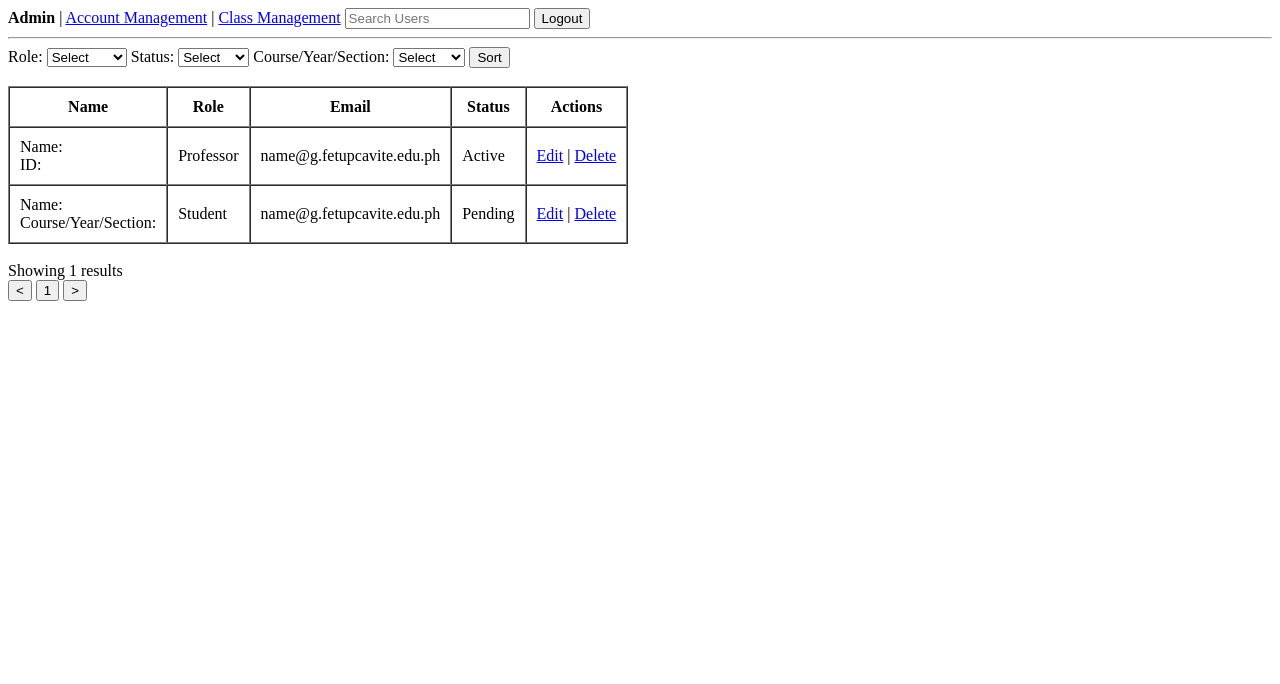
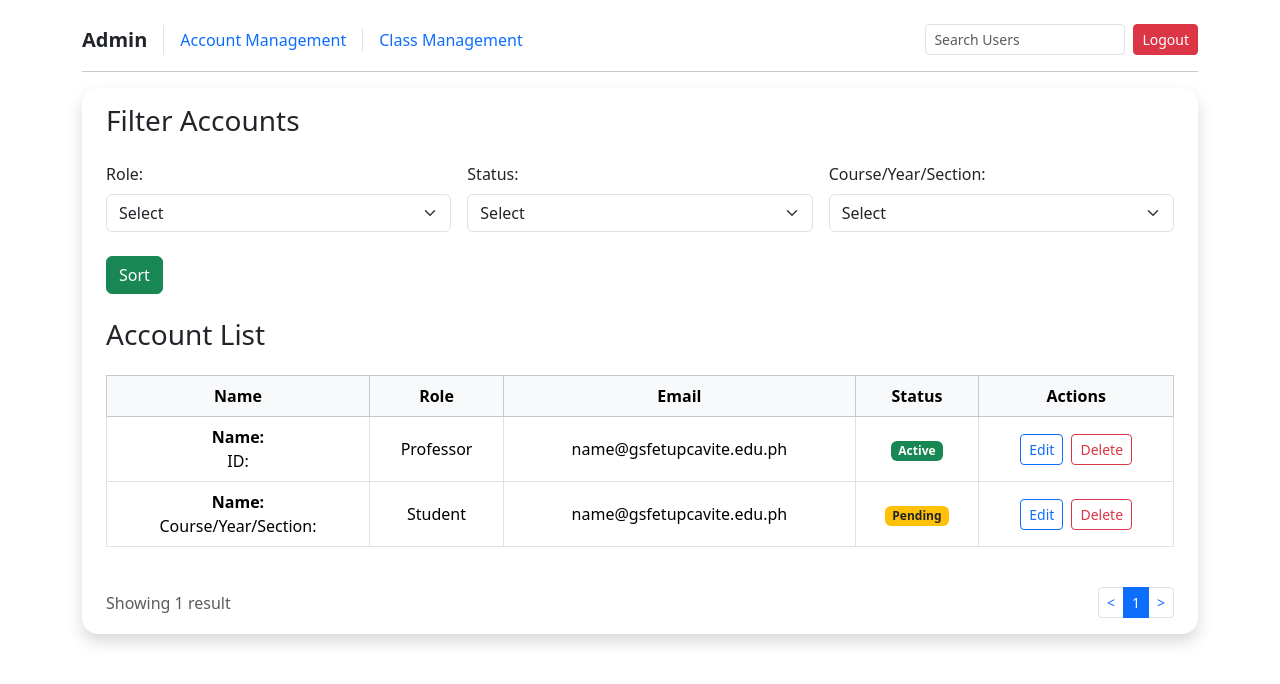
Before and after one commit to Lailebisnotavailable/PTLT---WebApp, a Django app: page /account_management in a window 1280 px wide. Shown: the top 684 px of the page. Run offline with Django 5.2, Linux system fonts and the light colour scheme.

Commit message:
button connects and basic bootstrapp

```diff
--- a/PTLT_App/templates/account_management.html
+++ b/PTLT_App/templates/account_management.html
@@ -1,52 +1,68 @@
 <!DOCTYPE html>
-<html>
+<html lang="en">
 <head>
+    <meta charset="UTF-8">
+    <meta name="viewport" content="width=device-width, initial-scale=1.0">
     <title>Account Management</title>
+    <link href="https://cdn.jsdelivr.net/npm/bootstrap@5.3.3/dist/css/bootstrap.min.css" rel="stylesheet">
+    <script src="https://cdn.jsdelivr.net/npm/bootstrap@5.3.3/dist/js/bootstrap.bundle.min.js"></script>
 </head>
 <body>
 
-    <!-- Header / Navbar -->
-    <div>
-        <span><strong>Admin</strong></span> |
-        <a href="#">Account Management</a> |
-        <a href="#">Class Management</a>
+<div class="container py-4">
 
-        <input type="text" placeholder="Search Users">
-        <button>Logout</button>
+    <!-- Top Navigation Bar -->
+    <div class="d-flex justify-content-between rounded-3 align-items-center mb-3 nav_top">
+        <div class="d-flex align-items-center nav_links">
+            <strong class="border-end pe-3 me-3 fs-5">Admin</strong>
+            <a href="http://127.0.0.1:8000/account_management" class="text-decoration-none border-end pe-3 me-3 custom-link">Account Management</a>
+            <a href="http://127.0.0.1:8000/class_management" class="text-decoration-none custom-link">Class Management</a>
+        </div>
+        <div class="d-flex align-items-center gap-2">
+            <input type="text" class="form-control form-control-sm" placeholder="Search Users" style="width: 200px;">
+            <button class="btn btn-danger btn-sm">Logout</button>
+        </div>
     </div>
 
     <hr>
 
+    <!-- Main Content Container -->
+    <div class="container py-3 bg-white shadow rounded-4 p-4">
+
         <!-- Filter Bar -->
-    <div>
-        <label for="role">Role:</label>
-        <select id="role">
+        <h3 class="mb-4">Filter Accounts</h3>
+        <div class="row g-3 mb-4">
+            <div class="col-md-4">
+                <label for="role" class="form-label">Role:</label>
+                <select id="role" class="form-select">
                     <option value="">Select</option>
                     <option value="professor">Professor</option>
                     <option value="student">Student</option>
                 </select>
-
-        <label for="status">Status:</label>
-        <select id="status">
+            </div>
+            <div class="col-md-4">
+                <label for="status" class="form-label">Status:</label>
+                <select id="status" class="form-select">
                     <option value="">Select</option>
                     <option value="active">Active</option>
                     <option value="pending">Pending</option>
                 </select>
-
-        <label for="course">Course/Year/Section:</label>
-        <select id="course">
+            </div>
+            <div class="col-md-4">
+                <label for="course" class="form-label">Course/Year/Section:</label>
+                <select id="course" class="form-select">
                     <option value="">Select</option>
                     <option value="bsit3a">BSIT 3A</option>
                 </select>
-
-        <button>Sort</button>
             </div>
-
-    <br>
+        </div>
+        <button class="btn btn-success mb-4">Sort</button>
 
         <!-- Account Table -->
-    <table border="1" cellpadding="10" cellspacing="0">
-        <thead>
+        <h3 class="mb-4">Account List</h3>
+        <div class="table-responsive">
+            <table class="table table-bordered align-middle text-center">
+                <thead class="table-light">
                     <tr>
                         <th>Name</th>
                         <th>Role</th>
@@ -58,44 +74,51 @@
                 <tbody>
                     <tr>
                         <td>
-                    Name: <br>
-                    ID:
+                            <strong>Name:</strong> <br>
+                            <span>ID:</span>
                         </td>
                         <td>Professor</td>
-                <td>name@g.fetupcavite.edu.ph</td>
-                <td>Active</td>
+                        <td>name@gsfetupcavite.edu.ph</td>
+                        <td><span class="badge bg-success">Active</span></td>
                         <td>
-                    <a href="#">Edit</a> |
-                    <a href="#">Delete</a>
+                            <a href="#" class="btn btn-sm btn-outline-primary me-1">Edit</a>
+                            <a href="#" class="btn btn-sm btn-outline-danger">Delete</a>
                         </td>
                     </tr>
                     <tr>
                         <td>
-                    Name: <br>
-                    Course/Year/Section:
+                            <strong>Name:</strong> <br>
+                            <span>Course/Year/Section:</span>
                         </td>
                         <td>Student</td>
-                <td>name@g.fetupcavite.edu.ph</td>
-                <td>Pending</td>
+                        <td>name@gsfetupcavite.edu.ph</td>
+                        <td><span class="badge bg-warning text-dark">Pending</span></td>
                         <td>
-                    <a href="#">Edit</a> |
-                    <a href="#">Delete</a>
+                            <a href="#" class="btn btn-sm btn-outline-primary me-1">Edit</a>
+                            <a href="#" class="btn btn-sm btn-outline-danger">Delete</a>
                         </td>
                     </tr>
                 </tbody>
             </table>
-
-    <br>
+        </div>
 
         <!-- Pagination and Results Info -->
+        <div class="d-flex justify-content-between align-items-center mt-4">
             <div>
-        Showing 1 results
+                <span class="text-muted">Showing 1 result</span>
+            </div>
+            <div>
+                <nav>
+                    <ul class="pagination pagination-sm mb-0">
+                        <li class="page-item"><a class="page-link" href="#">&lt;</a></li>
+                        <li class="page-item active"><a class="page-link" href="#">1</a></li>
+                        <li class="page-item"><a class="page-link" href="#">&gt;</a></li>
+                    </ul>
+                </nav>
+            </div>
         </div>
 
-    <div>
-        <button>&lt;</button>
-        <button>1</button>
-        <button>&gt;</button>
+    </div>
 </div>
 
 </body>
--- a/PTLT_App/templates/attendance_report_template.html
+++ b/PTLT_App/templates/attendance_report_template.html
@@ -111,7 +111,7 @@
 
         <!-- Footer Buttons -->
         <div class="d-flex justify-content-between mt-3">
-            <button class="btn btn-secondary">Back</button>
+            <button class="btn btn-secondary" onclick="window.location.href='http://127.0.0.1:8000/student_attendance_records';">Back</button>
             <button class="btn btn-primary">Print</button>
         </div>
     </div>
--- a/PTLT_App/templates/class_management.html
+++ b/PTLT_App/templates/class_management.html
@@ -16,8 +16,8 @@
     <div class="d-flex justify-content-between rounded-3 align-items-center mb-3 nav_top">
         <div class="d-flex align-items-center nav_links">
             <strong class="border-end pe-3 me-3 fs-5">Admin</strong>
-            <a href="#" class="text-decoration-none border-end pe-3 me-3 custom-link">Account Management</a>
-            <a href="#" class="text-decoration-none custom-link">Class Management</a>
+            <a href="http://127.0.0.1:8000/account_management" class="text-decoration-none border-end pe-3 me-3 custom-link">Account Management</a>
+            <a href="http://127.0.0.1:8000/class_management" class="text-decoration-none custom-link">Class Management</a>
         </div>
         <div class="d-flex align-items-center">
 
--- a/PTLT_App/templates/schedule.html
+++ b/PTLT_App/templates/schedule.html
@@ -8,8 +8,8 @@
     <!-- Top Navigation -->
     <div>
         <span><strong>Professor Window</strong></span> |
-        <a href="#">Student Attendance Records</a> |
-        <a href="#">Schedule</a>
+        <a href="http://127.0.0.1:8000/student_attendance_records">Student Attendance Records</a> |
+        <a href="http://127.0.0.1:8000/schedule">Schedule</a>
 
         <button style="float: right;">Logout</button>
     </div>
--- a/PTLT_App/templates/student_attendance_records.html
+++ b/PTLT_App/templates/student_attendance_records.html
@@ -22,8 +22,8 @@
     <div class="d-flex justify-content-between rounded-3 align-items-center mb-3 nav_top">
         <div class="d-flex align-items-center nav_links">
             <strong class="border-end pe-3 me-3 fs-5">Professor Window</strong>
-            <a href="#" class="text-decoration-none border-end pe-3 me-3 custom-link">Student Attendance Record</a>
-            <a href="#" class="text-decoration-none custom-link">Schedule</a>
+            <a href="http://127.0.0.1:8000/student_attendance_records" class="text-decoration-none border-end pe-3 me-3 custom-link">Student Attendance Record</a>
+            <a href="http://127.0.0.1:8000/schedule" class="text-decoration-none custom-link">Schedule</a>
         </div>
 
         <button class="btn m-2 logout_btn">Logout</button>
@@ -110,7 +110,7 @@
 
         <!-- Document Plotter -->
         <div class="text-end mt-4">
-            <button class="btn btn-success">Document Plotter</button>
+            <button class="btn btn-success" onclick="window.location.href='http://127.0.0.1:8000/attendance_report_template';">Document Plotter</button>
         </div>
 
     </div>
```
Lines whose indentation alone changed are shown as unchanged.
